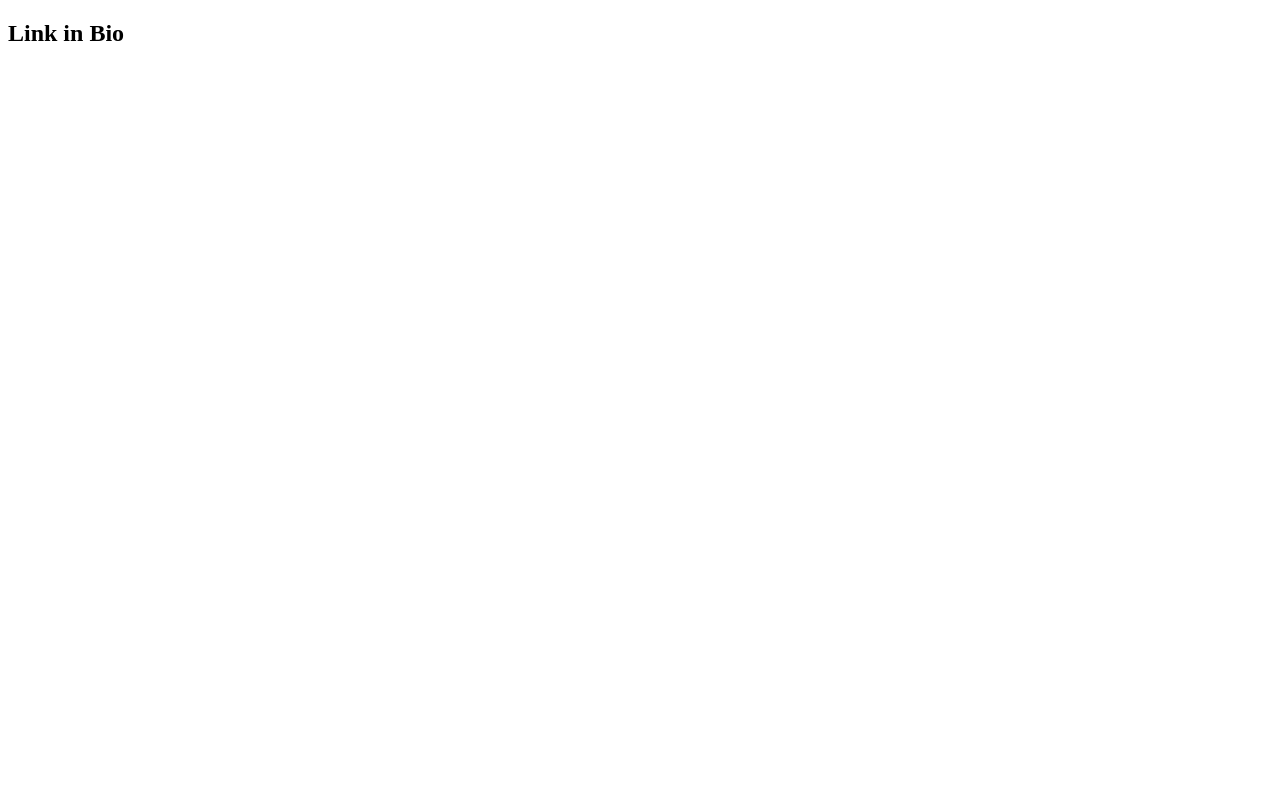
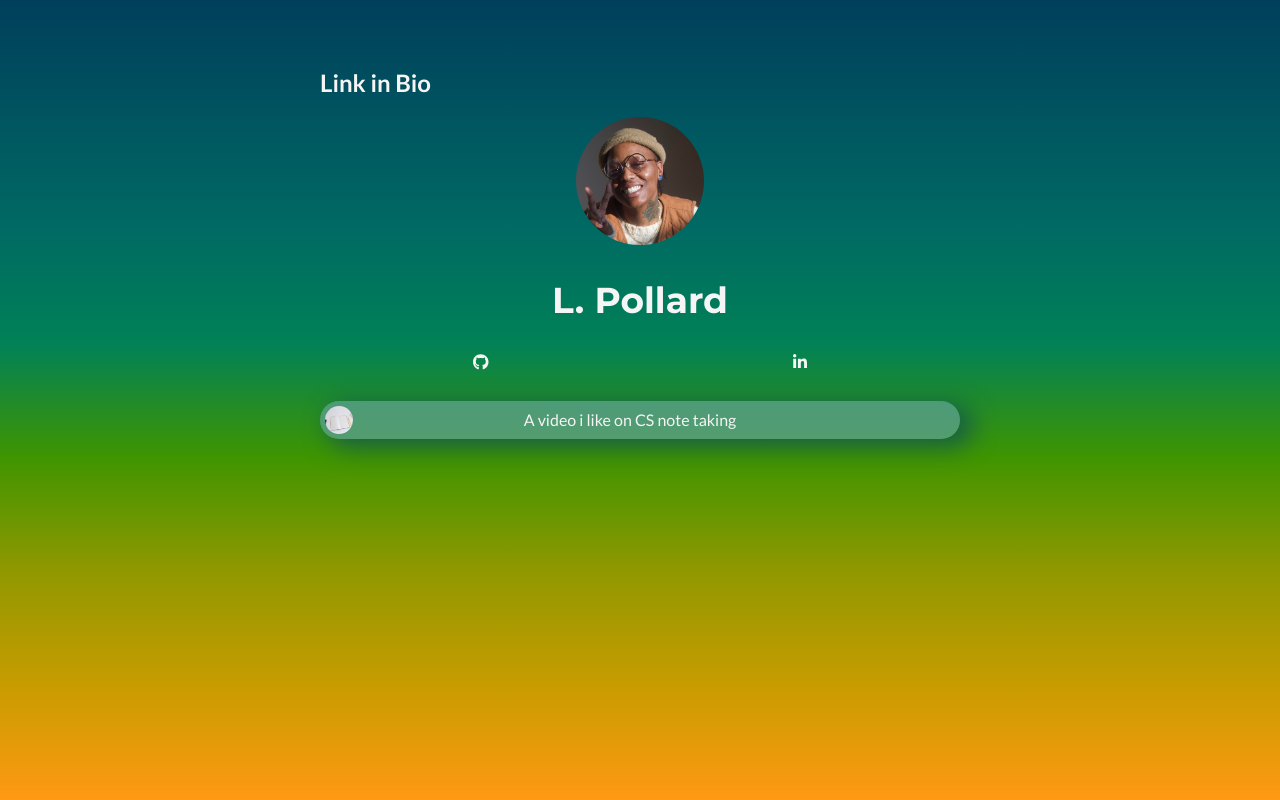
Before and after one commit to LilLoveBytes/link-in-bio, a plain HTML site: page index.html in a window 1280 px wide. Drawn offline with Linux system fonts and the light colour scheme.

Commit message:
finish tutorial

```diff
--- a/index.html
+++ b/index.html
@@ -1,15 +1,56 @@
 <!DOCTYPE html>
 <html>
   <head>
-  <title> Link in Bio </title>
-  <link href="" rel="stylesheet" />
+    <title> Link in Bio </title>
+    <link href="styles/styles.css" rel="stylesheet" />
+    <meta charset="UTF-8">
+    <meta name="viewport" content="width=device-width, initial-scale=1.0">
+    <link rel="preconnect" href="https://fonts.googleapis.com">
+    <link rel="preconnect" href="https://fonts.gstatic.com" crossorigin>
+    <link href="https://fonts.googleapis.com/css2?family=Montserrat:ital,wght@0,100..900;1,100..900&display=swap" rel="stylesheet">
+    <link rel="preconnect" href="https://fonts.googleapis.com">
+    <link rel="preconnect" href="https://fonts.gstatic.com" crossorigin>
+    <link href="https://fonts.googleapis.com/css2?family=Lato:ital,wght@0,100;0,300;0,400;0,700;0,900;1,100;1,300;1,400;1,700;1,900&family=Montserrat:ital,wght@0,100..900;1,100..900&display=swap" rel="stylesheet">
+    <script src="https://cdnjs.cloudflare.com/ajax/libs/font-awesome/6.5.2/js/all.min.js"></script>
+
   </head>
 
   <body>
-    <header></header>
+    <header>
+      <h2> Link in Bio </h2>
+    </header>
+
     <main>
-      <h2> Link in Bio </h2>
+      <div class="container"> <!--parent-->
+
+        <div class="img-row"> <!--child-->
+          <img class="img-avatar" src="images/photo.jpeg" alt="my headshot" />
+        </div>
+
+        <div class="name-row"> <!--child-->
+           <h2> L. Pollard </h2>
+        </div>
+
+        <div class="socials-row"> <!--child-->
+          <a class="link-text" href="https://github.com/LilLoveBytes/" target="_blank">
+              <i class="fa-brands fa-github"></i></a>
+
+          <a class="link-text" href="https://www.linkedin.com/in/latashapollard/" target="_blank">
+              <i class="fa-brands fa-linkedin-in"></i></a>
+        </div> <!--closes socials row-->
+
+        <div class="links-row"> <!--child-->
+          <div class="link"> <!--grandchild-->
+            <img class="thumbnail" src="images/notebook.jpeg" alt="an open notebook on a desk"/>
+            <a class="link-text" href=https://www.youtube.com/watch?v=buW9OMD2QeQ" target="_blank">
+               A video i like on CS note taking
+            </a>
+          </div>
+        </div>
+
+      </div> <!--closes container-->
     </main>
+
     <footer></footer>
   </body>
 </html>
--- /dev/null
+++ b/styles/styles.css
@@ -0,0 +1,78 @@
+html {
+  min-height: 100%;
+}
+
+header {
+margin: auto;
+max-width: 640px;
+}
+
+body {
+  padding: 40px 0;
+  background: linear-gradient(180deg, #003f5b, #005460, #006a63, #008157, #3f9500, #919800, #c89c00, #ff9913); /* made at https://learnui.design/tools/gradient-generator.html */
+  min-height: 100%;
+  color: whitesmoke;
+  font-family: "Lato";
+
+}
+
+a {
+  color: whitesmoke;
+  text-decoration: none;
+
+}
+
+.link {
+  background-color: rgba(100, 163, 163, 0.65);
+  margin-bottom: 20px;
+  display: flex;
+  align-items: center;
+  border-radius: 1000px;
+  padding: 5px;
+  padding-right: 53px;
+  box-shadow: 10px 6px 23px 3px rgba(6,60,102,0.57);
+}
+
+.img-avatar {
+  width: 128px;
+  height: 128px;
+  border-radius: 128px;
+}
+
+.thumbnail {
+  width: 28px;
+  height: 28px;
+  border-radius: 48px;
+  object-fit: cover;
+
+}
+
+.img-row {
+  margin-bottom: 20px;
+  text-align: center;
+}
+
+.name-row {
+  margin-bottom: 30px;
+  text-align: center;
+  font-size: 24px;
+  font-weight: bold;
+  font-family: "Montserrat";
+}
+
+.socials-row {
+  display: flex;
+  margin-bottom: 30px;
+  justify-content: space-around;
+
+}
+
+.container {
+  max-width: 640px;
+  margin: auto;
+}
+
+.link-text {
+  text-align: center;
+  flex-grow: 1;
+}
```
Also changed, not shown: images/github-thumbnail.png (added), images/linkedin-thumbnaill.ico (added), images/notebook.jpeg (added), images/photo.jpeg (added).
